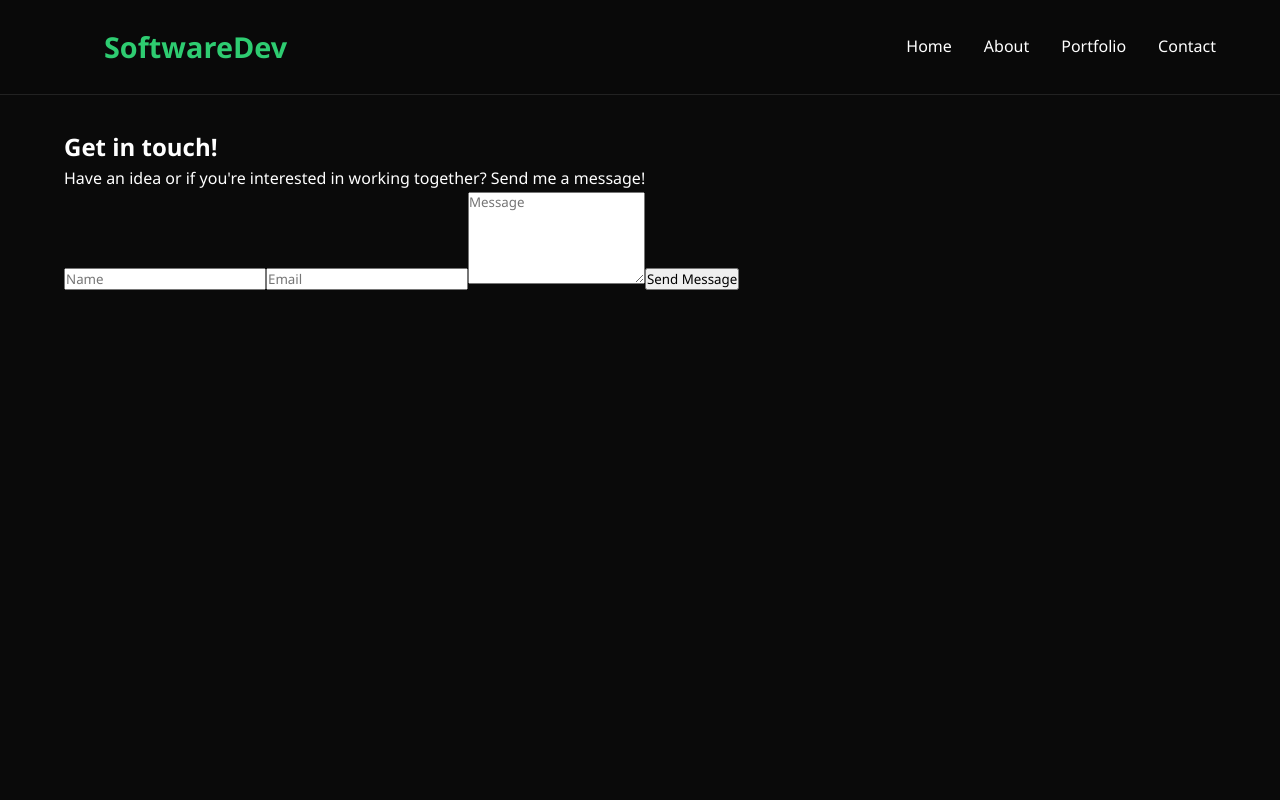
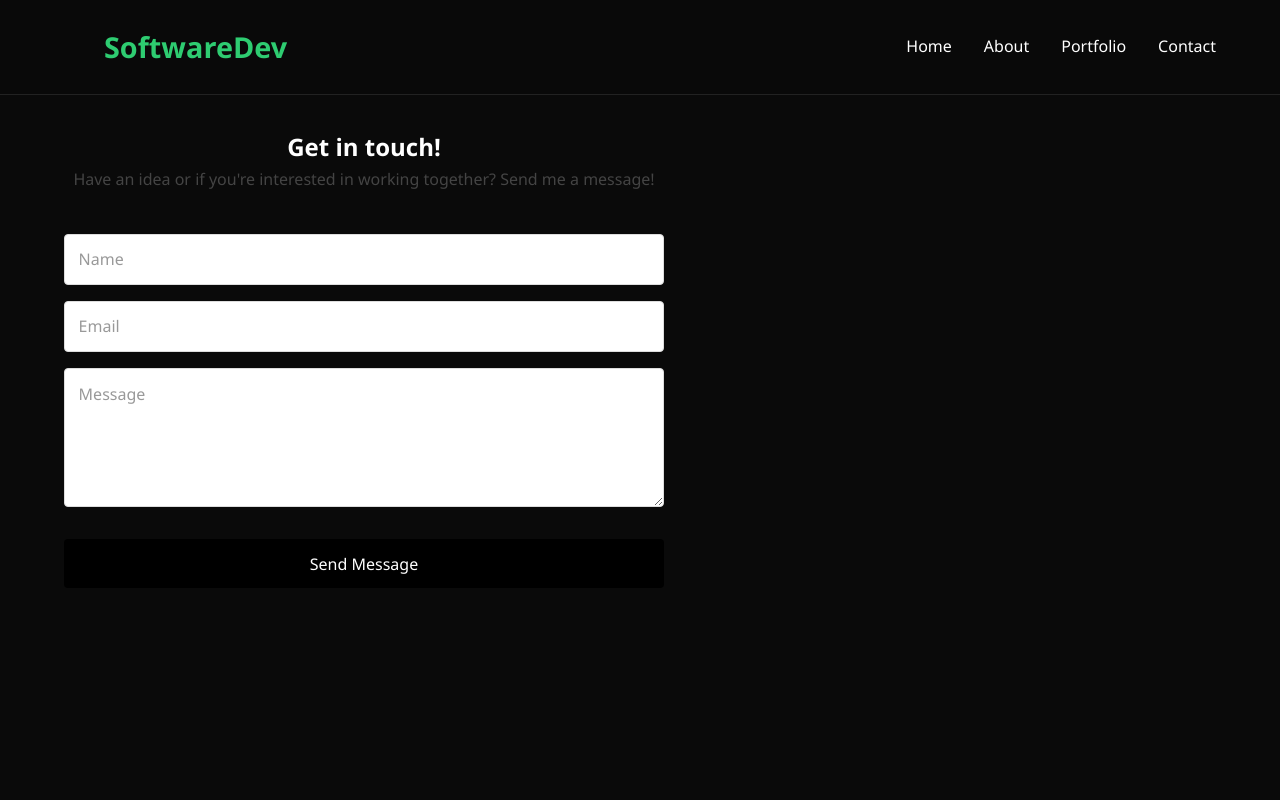
Before and after one commit to FortuneWhyte/portfolio-dev, a React app: page /contact in a window 1280 px wide. Shown: the top 800 px of the page. Built offline with nearby package versions, Linux system fonts and the light colour scheme; the HTML template or start-up script is replaced by a standard one.

Commit message:
Styling of contact page

```diff
--- a/src/css/style.css
+++ b/src/css/style.css
@@ -276,3 +276,76 @@ footer {
     cursor: not-allowed;
     opacity: 0.6;
 }
+
+.contact {
+  min-height: 100vh;
+  display: flex;
+  justify-content: center;
+  align-items: center;
+  padding: 4rem 1.5rem;
+}
+
+.contact-container {
+  max-width: 600px;
+  width: 100%;
+  text-align: center;
+}
+
+.contact-container h1 {
+  font-size: 2.5rem;
+  font-weight: 600;
+  margin-bottom: 1rem;
+}
+
+.contact-text {
+  font-size: 1rem;
+  line-height: 1.7;
+  margin-bottom: 2.5rem;
+  color: #444;
+}
+
+.contact-form {
+  display: flex;
+  flex-direction: column;
+  gap: 1rem;
+}
+
+
+.contact-form input,
+.contact-form textarea {
+  padding: 0.85rem;
+  font-size: 1rem;
+  border: 1px solid #ddd;
+  border-radius: 4px;
+  background: #fff;
+  color: #000;
+}
+
+.contact-form input::placeholder,
+.contact-form textarea::placeholder {
+  color: #999;
+}
+
+.contact-form input:focus,
+.contact-form textarea:focus {
+  border-color: #000;
+  outline: none;
+}
+
+
+.contact-form button {
+  margin-top: 1rem;
+  padding: 0.85rem;
+  font-size: 1rem;
+  font-weight: 500;
+  background: #000;
+  color: #fff;
+  border: none;
+  border-radius: 4px;
+  cursor: pointer;
+  transition: opacity 0.2s ease;
+}
+
+.contact-form button:hover {
+  opacity: 0.85;
+}
--- a/src/pages/Contact.jsx
+++ b/src/pages/Contact.jsx
@@ -6,10 +6,14 @@ export default function Contact() {
         <>
             <Navbar />
             <section className="contact-page">
+                <div className="contact-container">
                 <h2>Get in touch!</h2>
-                <p>Have an idea or if you're interested in working together? Send me a message!</p>
 
-                <form>
+                <p className="contact-text">
+                    Have an idea or if you're interested in working together? Send me a message!
+                </p>
+
+                <form className="contact-form">
                     <input
                         type="text"
                         placeholder="Name"
@@ -27,8 +31,10 @@ export default function Contact() {
 
                     <button type="submit">Send Message</button>
                 </form>
+                </div>
 
             </section>
+
             <Footer />
 
         </>
```
